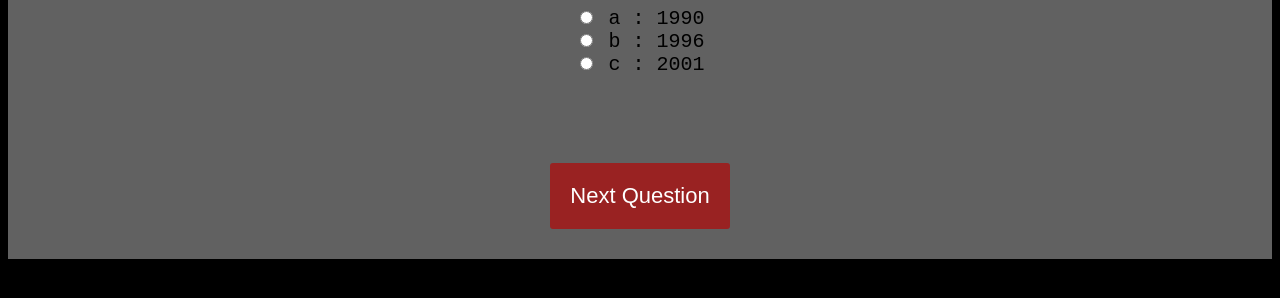
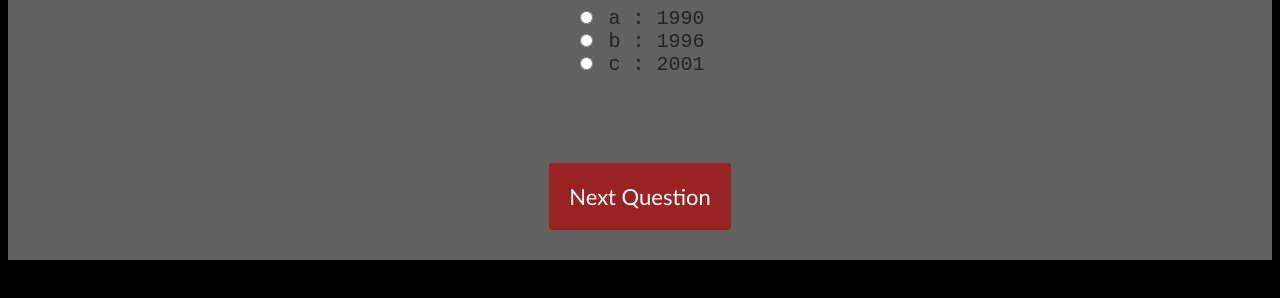
Before and after one commit to 23rdboy/project2, a plain HTML site: page index.html in a window 1280 px wide. Shown: the part 118-416 px from the top of the page. Drawn offline with Linux system fonts and the light colour scheme.

Commit message:
change styling

```diff
--- a/styles.css
+++ b/styles.css
@@ -21,13 +21,14 @@
   margin-bottom: 20px;
   text-align: left;
   display: inline-block;
+  color:#242424;
 }
 .answers label{
   display: block;
   margin-bottom: 10px;
 }
 button{
-  font-family: 'Work Sans', sans-serif;
+  font-family: 'Gill Sans', 'Gill Sans MT', Calibri, 'Trebuchet MS', sans-serif;
 	font-size: 22px;
 	background-color: rgb(153, 34, 34);
 	color: #fff;
```
